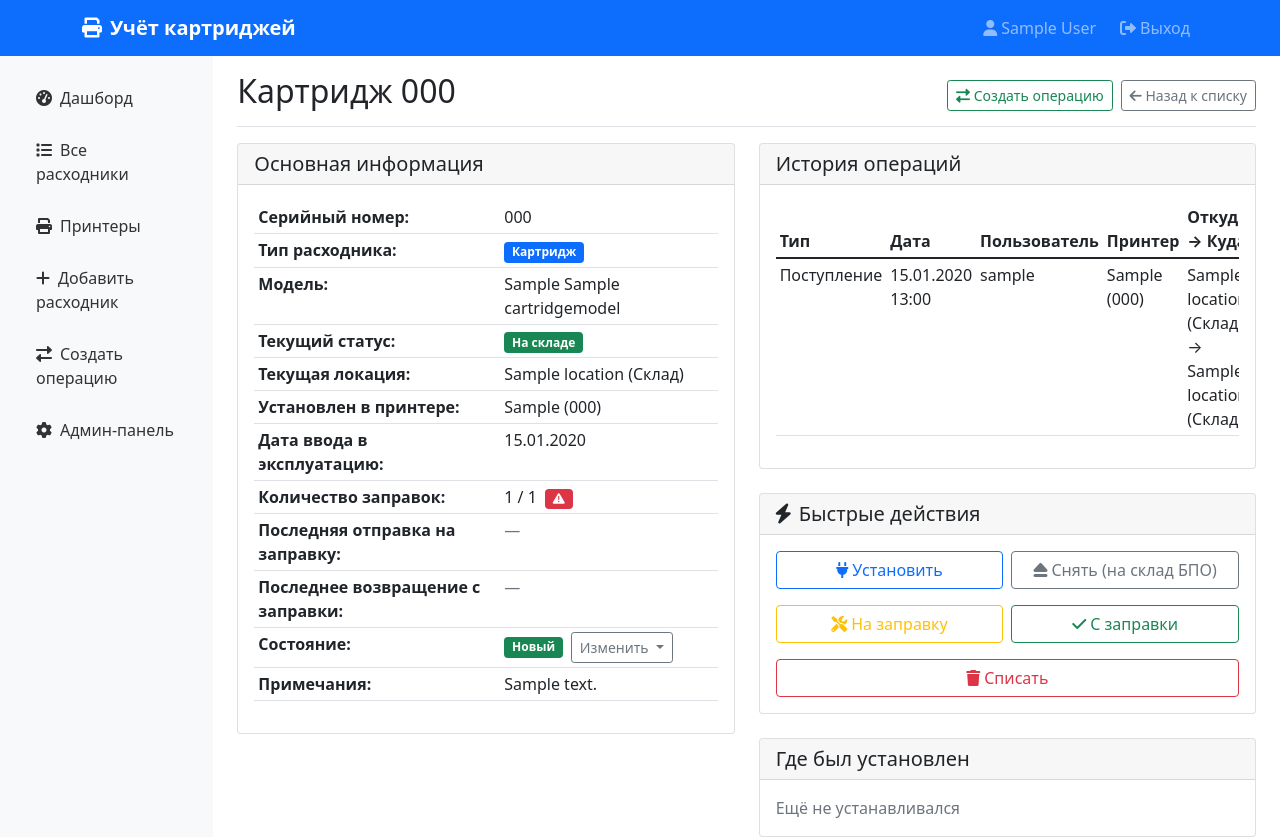
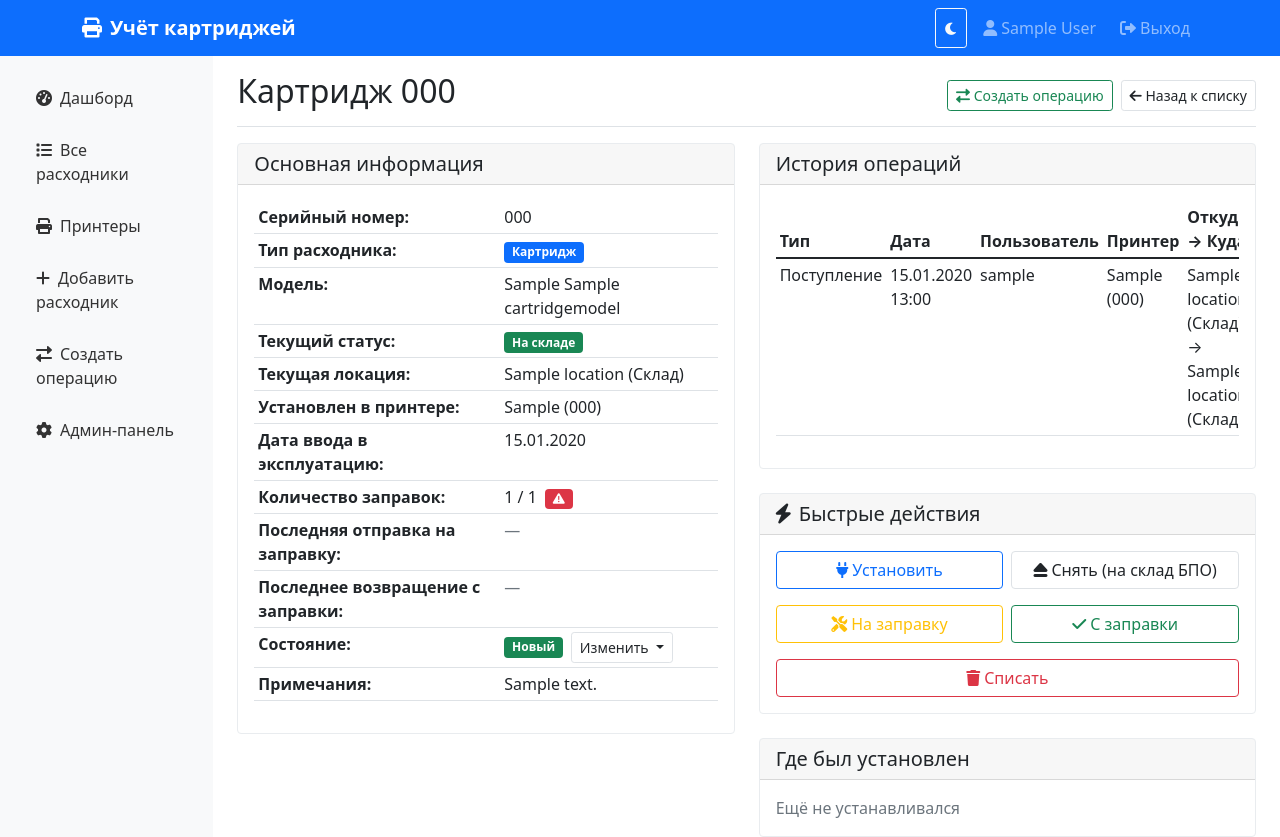
Before and after one commit to k1slee/cartridge_tracker, a Django app: page /cartridges/1/ in a window 1280 px wide. Run offline with Django 5.2, Linux system fonts and the light colour scheme; a user stored in the database is signed in; tables that the repository leaves empty hold one stand-in row (values such as "Sample post").

Commit message:
Добавлена темная тема

```diff
--- a/templates/base.html
+++ b/templates/base.html
@@ -6,14 +6,113 @@
     <title>{% block title %}Система учёта картриджей{% endblock %}</title>
     <link href="https://cdn.jsdelivr.net/npm/bootstrap@5.1.3/dist/css/bootstrap.min.css" rel="stylesheet">
     <link href="https://cdnjs.cloudflare.com/ajax/libs/font-awesome/6.0.0/css/all.min.css" rel="stylesheet">
+    <script>
+        (function() {
+            const saved = localStorage.getItem('theme');
+            const prefersDark = window.matchMedia && window.matchMedia('(prefers-color-scheme: dark)').matches;
+            const theme = saved || (prefersDark ? 'dark' : 'light');
+            document.documentElement.setAttribute('data-theme', theme);
+        })();
+    </script>
     <style>
+        :root {
+            --app-bg: #ffffff;
+            --app-text: #212529;
+            --app-muted: #6c757d;
+            --app-border: #dee2e6;
+            --app-card-bg: #ffffff;
+            --app-card-border: #e9ecef;
+            --app-sidebar-bg: #f8f9fa;
+            --app-sidebar-link: #333333;
+            --app-sidebar-hover: #e9ecef;
+            --app-input-bg: #ffffff;
+            --app-input-text: #212529;
+            --app-input-border: #ced4da;
+            --app-table-striped: rgba(0, 0, 0, 0.03);
+        }
+
+        [data-theme="dark"] {
+            --app-bg: #0f1217;
+            --app-text: #e9ecef;
+            --app-muted: #a0a7b4;
+            --app-border: #2a2f3a;
+            --app-card-bg: #161b22;
+            --app-card-border: #2a2f3a;
+            --app-sidebar-bg: #11161c;
+            --app-sidebar-link: #c9d1d9;
+            --app-sidebar-hover: #1f2630;
+            --app-input-bg: #0f1217;
+            --app-input-text: #e9ecef;
+            --app-input-border: #2a2f3a;
+            --app-table-striped: rgba(255, 255, 255, 0.04);
+        }
+
+        body {
+            background: var(--app-bg);
+            color: var(--app-text);
+        }
+
+        .text-muted { color: var(--app-muted) !important; }
+
         .navbar-brand { font-weight: 600; }
         .sidebar { min-height: calc(100vh - 56px); }
         .stat-card { transition: transform 0.2s; }
         .stat-card:hover { transform: translateY(-2px); }
-        .sidebar .nav-link { color: #333; padding: 0.75rem 1rem; border-radius: 0.375rem; margin: 0.125rem 0.5rem; }
-        .sidebar .nav-link:hover { background-color: #e9ecef; }
+
+        .bg-light { background-color: var(--app-sidebar-bg) !important; }
+        .sidebar .nav-link { color: var(--app-sidebar-link); padding: 0.75rem 1rem; border-radius: 0.375rem; margin: 0.125rem 0.5rem; }
+        .sidebar .nav-link:hover { background-color: var(--app-sidebar-hover); }
         .sidebar .nav-link.active { background-color: #0d6efd; color: white; }
+
+        .card {
+            background: var(--app-card-bg);
+            border-color: var(--app-card-border);
+        }
+
+        .table { color: var(--app-text); }
+        .table-striped > tbody > tr:nth-of-type(odd) > * { background-color: var(--app-table-striped); }
+        .table > :not(caption) > * > * { border-color: var(--app-border); }
+
+        .modal-content {
+            background: var(--app-card-bg);
+            border-color: var(--app-card-border);
+            color: var(--app-text);
+        }
+
+        .dropdown-menu {
+            background: var(--app-card-bg);
+            border-color: var(--app-card-border);
+        }
+        .dropdown-item { color: var(--app-text); }
+        .dropdown-item:hover, .dropdown-item:focus { background-color: var(--app-sidebar-hover); color: var(--app-text); }
+        .dropdown-divider { border-top-color: var(--app-border); }
+
+        .form-control, .form-select {
+            background-color: var(--app-input-bg);
+            color: var(--app-input-text);
+            border-color: var(--app-input-border);
+        }
+        .form-control:focus, .form-select:focus {
+            background-color: var(--app-input-bg);
+            color: var(--app-input-text);
+            border-color: #0d6efd;
+            box-shadow: 0 0 0 0.25rem rgba(13, 110, 253, 0.25);
+        }
+        .form-control::placeholder { color: var(--app-muted); }
+        .form-check-input { background-color: var(--app-input-bg); border-color: var(--app-input-border); }
+
+        .breadcrumb { background: transparent; }
+        .alert { border-color: var(--app-border); }
+
+        .btn-outline-secondary {
+            color: var(--app-text);
+            border-color: var(--app-border);
+        }
+        .btn-outline-secondary:hover {
+            background: var(--app-sidebar-hover);
+            border-color: var(--app-border);
+            color: var(--app-text);
+        }
     </style>
 </head>
 <body>
@@ -24,6 +123,9 @@
             </a>
 
             <div class="navbar-nav ms-auto">
+                <button class="btn btn-sm btn-outline-light me-3" type="button" id="theme-toggle">
+                    <i class="fas fa-moon"></i>
+                </button>
                 {% if user.is_authenticated %}
                     <span class="navbar-text me-3">
                         <i class="fas fa-user me-1"></i>{{ user.get_full_name|default:user.username }}
@@ -97,6 +199,24 @@
     {% endif %}
 
     <script src="https://cdn.jsdelivr.net/npm/bootstrap@5.1.3/dist/js/bootstrap.bundle.min.js"></script>
+    <script>
+        (function() {
+            const btn = document.getElementById('theme-toggle');
+            if (!btn) return;
+            function renderIcon(theme) {
+                btn.innerHTML = theme === 'dark' ? '<i class="fas fa-sun"></i>' : '<i class="fas fa-moon"></i>';
+            }
+            const initial = document.documentElement.getAttribute('data-theme') || 'light';
+            renderIcon(initial);
+            btn.addEventListener('click', function() {
+                const current = document.documentElement.getAttribute('data-theme') || 'light';
+                const next = current === 'dark' ? 'light' : 'dark';
+                document.documentElement.setAttribute('data-theme', next);
+                localStorage.setItem('theme', next);
+                renderIcon(next);
+            });
+        })();
+    </script>
     {% block scripts %}{% endblock %}
 </body>
 </html>
```
